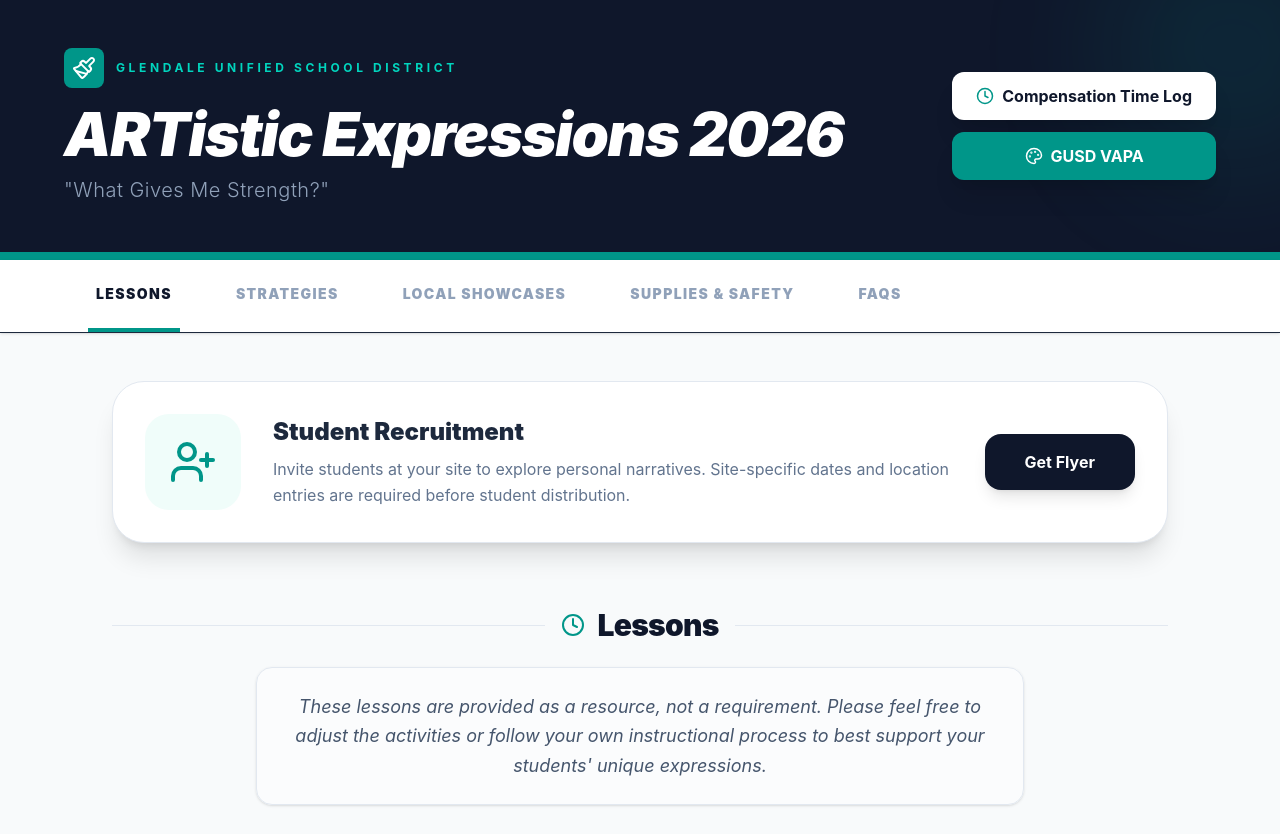
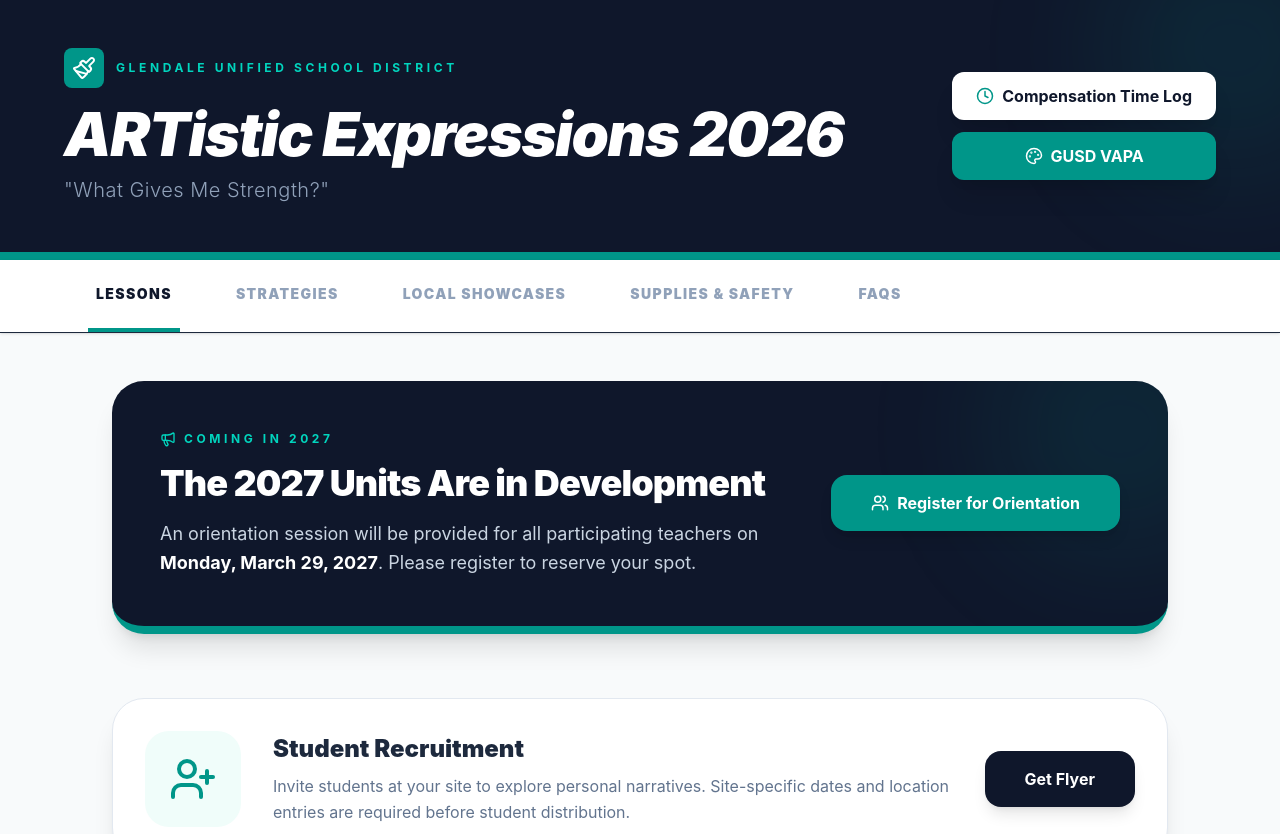
Before and after one commit to ildottoreGUSD/ARTistic-Expressions, a React (Vite) app: page / in a window 1280 px wide. Shown: the top 834 px of the page. Built offline with nearby package versions, Linux system fonts and the light colour scheme.

Commit message:
add a 2027 announcement hero with the orientation registration link
Co-Authored-By: Claude Opus 5.5 <noreply@anthropic.com>

```diff
--- a/src/App.jsx
+++ b/src/App.jsx
@@ -660,6 +660,19 @@ export default function App() {
       <main className="max-w-6xl mx-auto p-6 lg:p-12">
         {activeTab === 'classroom' && (
           <div className="space-y-16 animate-fade-in">
+            {/* 2027 ANNOUNCEMENT HERO */}
+            <div className="bg-slate-900 text-white p-8 md:p-12 rounded-[2rem] shadow-xl relative overflow-hidden border-b-8 border-teal-600">
+              <div className="absolute top-0 right-0 w-64 h-64 bg-teal-500/10 rounded-full -mr-20 -mt-20 blur-3xl" />
+              <div className="relative z-10 flex flex-col md:flex-row items-center gap-8">
+                <div className="flex-grow text-center md:text-left">
+                  <span className="inline-flex items-center gap-2 uppercase tracking-[0.3em] font-bold text-teal-400 text-xs mb-4"><Megaphone size={16}/> Coming in 2027</span>
+                  <h2 className="text-3xl md:text-4xl font-black mb-4 tracking-tight">The 2027 Units Are in Development</h2>
+                  <p className="text-slate-300 text-lg leading-relaxed">An orientation session will be provided for all participating teachers on <strong className="text-white">Monday, March 29, 2027</strong>. Please register to reserve your spot.</p>
+                </div>
+                <a href="https://vapaevents.gusddev.app" target="_blank" rel="noreferrer" className="flex items-center justify-center bg-teal-600 text-white px-10 py-4 w-full md:w-auto rounded-2xl font-bold shadow-lg hover:bg-teal-700 transition text-center whitespace-nowrap"><Users className="mr-2" size={18}/> Register for Orientation</a>
+              </div>
+            </div>
+
             {/* RECRUITMENT CARD */}
             <div className="bg-white p-8 rounded-[2rem] border border-slate-200 shadow-xl flex flex-col md:flex-row items-center gap-8">
               <div className="bg-teal-50 p-6 rounded-3xl text-teal-600"><UserPlus size={48}/></div>
```
